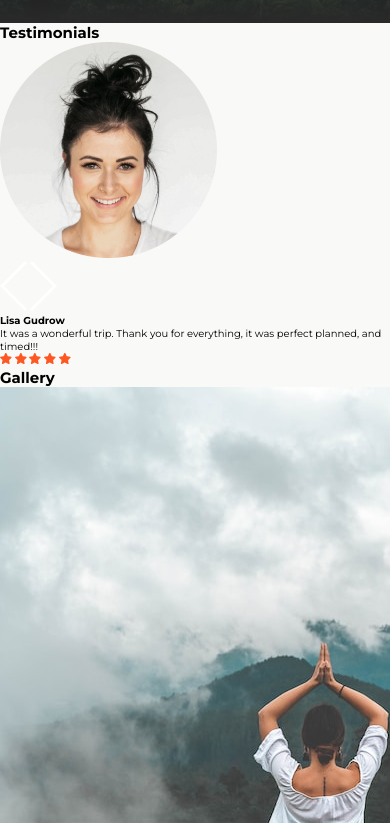
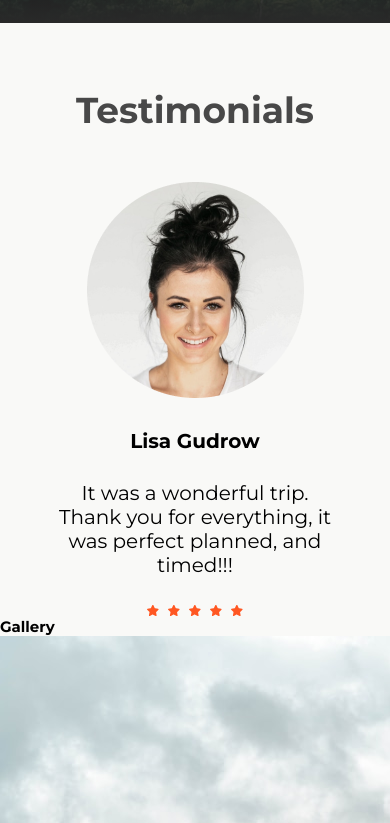
Before and after one commit to markotosic4/travel-agency, a website: page index.html in a window 390 px wide. Shown: the part 4389-5212 px from the top of the page. Drawn offline with Linux system fonts and the light colour scheme.

Commit message:
testimonials section mobile

```diff
--- a/index.html
+++ b/index.html
@@ -145,7 +145,7 @@
             <h1><Span>Hot</Span> Discounts</h1>
             <article class="discounts__card">
                 <p class="discounts__card__details__gift-tag">Discount 30%</p>
-                <div class="discounts__nav-arrows">
+                <div class="nav-arrows">
                     <button class="nav-arrow nav-arrow__previous">
                         <img src="images/left arrow mob.svg" alt="">
                     </button>
@@ -164,10 +164,23 @@
 
         <section class="reviews" id="reviews">
             <h1 class="reviews__title">Testimonials</h1>
+
             <article class="reviews__user">
-                <div class="reviews__user__img">
+                <figure class="reviews__user__img">
                     <img src="images/img/testimonials__photo-1.png" alt="Testimonials photo">
-                </div>
+                </figure>
+
+                <h4 class="reviews__user__name">Lisa Gudrow</h4>
+                <p class="reviews__user__text">It was a wonderful trip. Thank you for everything, it was perfect planned, and timed!!!</p>
+                <figure class="reviews__user__stars">
+                    <img src="images/Star testimonial.svg" alt="star rating picture">
+                    <img src="images/Star testimonial.svg" alt="star rating picture">
+                    <img src="images/Star testimonial.svg" alt="star rating picture">
+                    <img src="images/Star testimonial.svg" alt="star rating picture">
+                    <img src="images/Star testimonial.svg" alt="star rating picture">
+                </figure>
+            </article>
+            <!--
                <div class="nav-arrows">
                 <button class="nav-arrow nav-arrow__previous">
                     <img src="images/left arrow mob.svg" alt="">
@@ -176,28 +189,23 @@
                     <img src="images/right arrow mob.svg" alt="">
                 </button>
             </div>
-                <h4 class="reviews__user__name">Lisa Gudrow</h4>
-                <p class="reviews__user__text">It was a wonderful trip. Thank you for everything, it was perfect planned, and timed!!!</p>
-                <div class="stars">
-                    <img src="images/Star testimonial.svg" alt="star rating picture">
-                    <img src="images/Star testimonial.svg" alt="star rating picture">
-                    <img src="images/Star testimonial.svg" alt="star rating picture">
-                    <img src="images/Star testimonial.svg" alt="star rating picture">
-                    <img src="images/Star testimonial.svg" alt="star rating picture">
-                </div>
-            </article>
+             -->
+
+
         </section>
 
         <section class="gallery" id="gallery">
             <h2 class="gallery__heading"> Gallery</h2>
-            <div class="gallery__container">
+                <figure class="gallery__container">
                     <img src="images/img/gallery__photo-1.jpg" alt="Tour Experience 1" class="img1">
                     <img src="images/img/gallery__photo-2.jpg" alt="Tour Experience 2" class="img2">
                     <img src="images/img/gallery__photo-3.jpg" alt="Tour Experience 3" class="img3">
                     <img src="images/img/gallery__photo-4.jpg" alt="Tour Experience 4" class="img4">
                     <img src="images/img/gallery__photo-5.jpg" alt="Tour Experience 5" class="img5">
                     <img src="images/img/gallery__photo-6.jpg" alt="Tour Experience 6" class="img6">
-            </div>
+                </figure>
+
+
             <button>View more</button>
         </section>
 
--- a/scss/_global.scss
+++ b/scss/_global.scss
@@ -23,3 +23,15 @@ ul {
     margin: 0;
     padding: 0;
 }
+
+.nav-arrows {
+    display: flex;
+    justify-content: space-between;
+    margin-right: 2.7rem;
+    margin-left: 2.7rem;
+    }
+
+    .nav-arrow {
+        border: none;
+        background: none;
+    }
--- a/scss/components/_discounts.scss
+++ b/scss/components/_discounts.scss
@@ -89,17 +89,7 @@
         }
     }
 
-    &__nav-arrows {
-        display: flex;
-        justify-content: space-between;
-        margin-right: 2.7rem;
-        margin-left: 2.7rem;
-        }
+
 
 
 }
-
-.nav-arrow {
-    border: none;
-    background: none;
-}
--- a/scss/components/_gallery.scss
+++ b/scss/components/_gallery.scss
@@ -0,0 +1,10 @@
+.gallery {
+
+    &__heading {
+
+    }
+
+    &__container {
+
+    }
+}
--- a/scss/components/_testimonials.scss
+++ b/scss/components/_testimonials.scss
@@ -0,0 +1,44 @@
+.reviews {
+   display: grid;
+   justify-items: center;
+
+    &__title {
+        font-size: 3.6rem;
+        color: $text-color3;
+        margin-top: 6.5rem;
+        margin-bottom: 5rem;
+    }
+
+    &__user{
+        display: grid;
+        justify-items: center;
+        margin-left: 4.8rem;
+        margin-right: 4.8rem;
+        text-align: center;
+        gap: 2.8rem;
+
+
+        &__img{
+
+        }
+
+        &__name{
+            font-size: 2rem;
+        }
+
+        &__text{
+
+            font-size: 2rem;
+
+        }
+
+        &__stars{
+            display: grid;
+            grid-auto-flow: column;
+            gap: 0.9rem;
+        }
+    }
+
+
+
+}
```
Also changed, not shown: css/main.css. Lines whose indentation alone changed are shown as unchanged.
